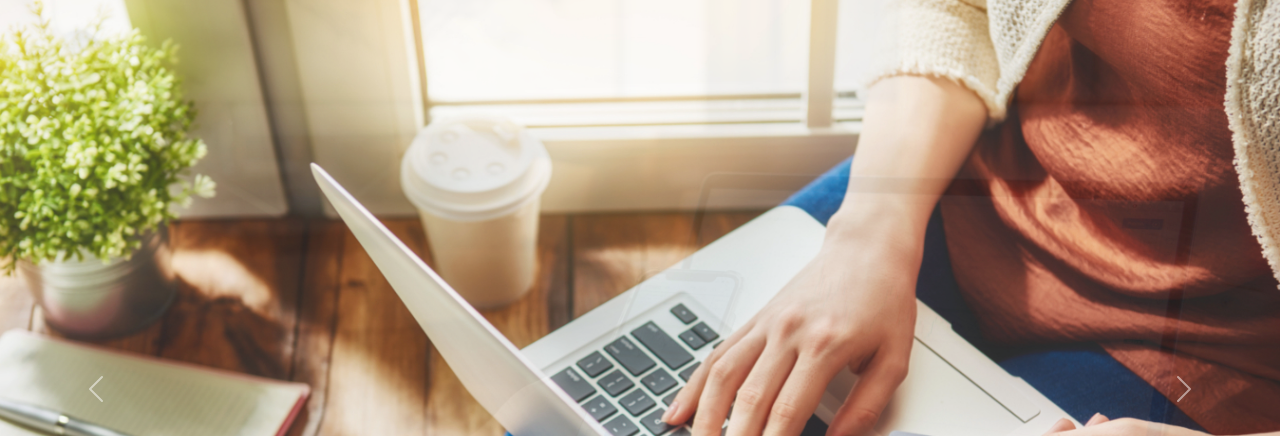
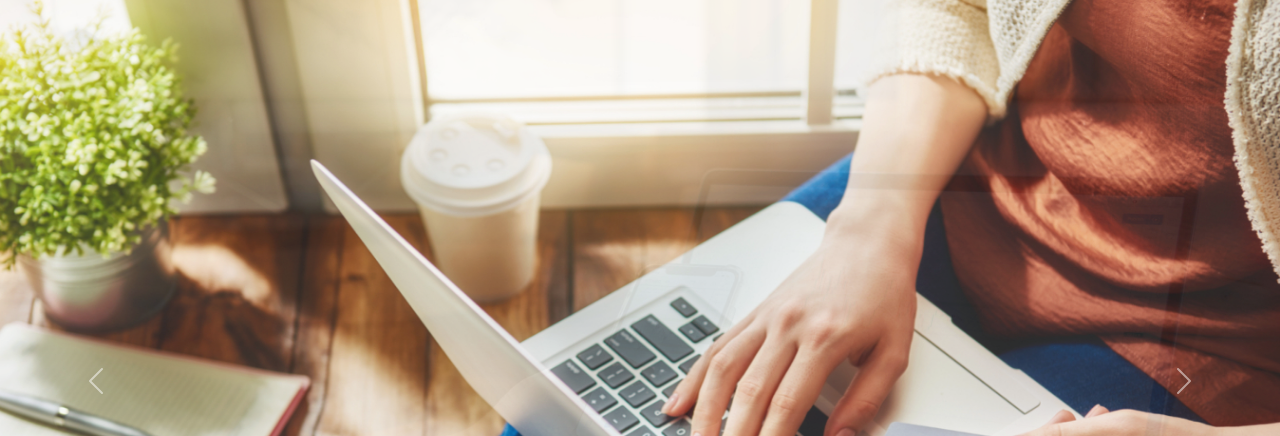
Before and after one commit to BraianEr/4taentregaRodriguez, a website: page index.html in a window 1280 px wide. Shown: the part 113-549 px from the top of the page. Drawn offline with nearby package versions, Linux system fonts and the light colour scheme.

Commit message:
tamaño carousel

```diff
--- a/scss/components/_carousel.scss
+++ b/scss/components/_carousel.scss
@@ -1,8 +1,8 @@
 /* Carousel */
 .carousel-inner {
-  height: 50rem;
+  height: 49rem;
   .img-carousel {
-    height: 50rem;
+    height: 49rem;
   }
   .carousel-title {
     font-size: map-get($textmaps, titulo2);
```
Also changed, not shown: css/style.css.
